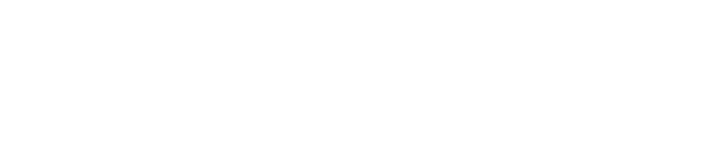
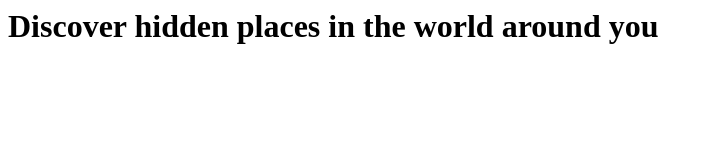
Before and after one commit to PaulBrouillette/excursion, a plain HTML site: page index.html in a window 1280 px wide. Shown: the whole page, without its empty margins (0-713 px from the left). Drawn offline with Linux system fonts and the light colour scheme; files that its build step writes are made by us from their sources.

Commit message:
Add boilerplate HTML

```diff
--- a/index.html
+++ b/index.html
@@ -5,6 +5,9 @@
 </head>
 
 <body>
+  <h1>
+    Discover hidden places in the world around you
+  </h1>
 </body>
 
 </html>
```
